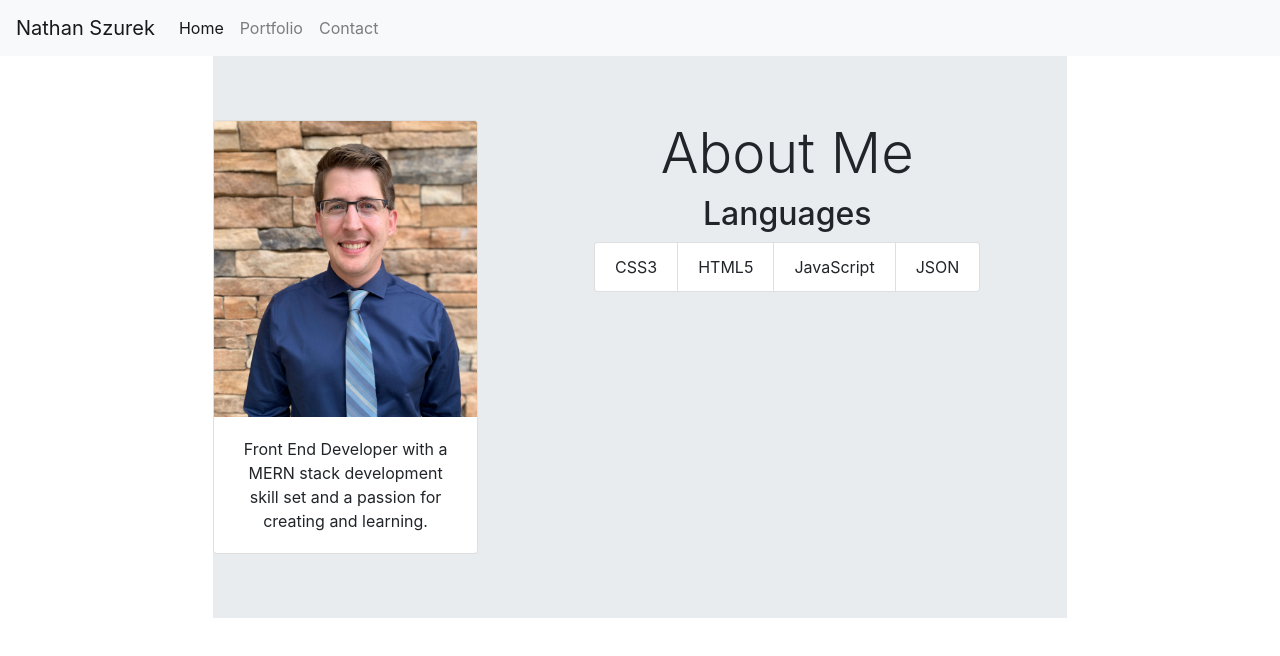
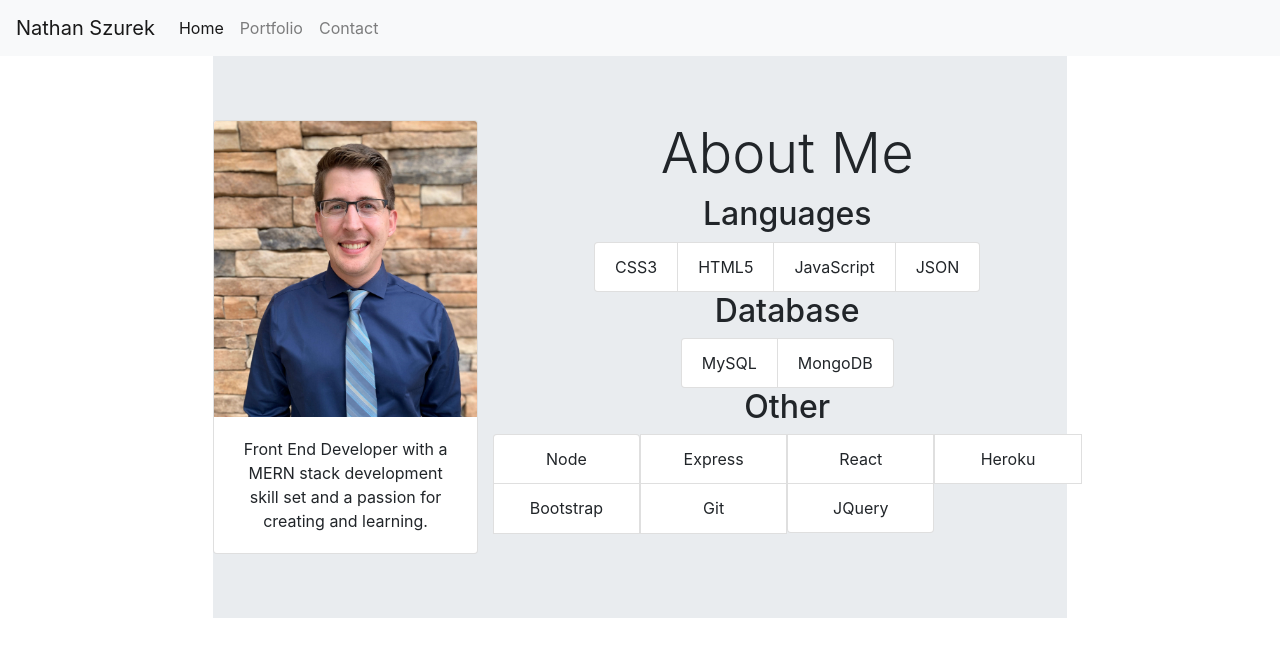
Before and after one commit to NathanSzu/Portfolio, a React (Create React App) app in the folder client/: page / in a window 1280 px wide. Shown: the top 656 px of the page. Built offline with nearby package versions, Linux system fonts and the light colour scheme.

Commit message:
Added database and other skills

```diff
--- a/client/src/pages/Home.js
+++ b/client/src/pages/Home.js
@@ -4,7 +4,8 @@ import dataSet from '../utils/PortfolioInfo'
 
 export default function Home() {
     const languages = dataSet.all.languages
-    console.log(languages)
+    const databases = dataSet.all.database
+    const others = dataSet.all.other
 
     return (
         <div>
@@ -24,6 +25,22 @@ export default function Home() {
                                     </li>
                                 ))}
                             </ul>
+                            <h2>Database</h2>
+                            <ul className="list-group list-group-horizontal-md justify-content-center">
+                                {databases.map((database) => (
+                                    <li className="list-group-item">
+                                        {database}
+                                    </li>
+                                ))}
+                            </ul>
+                            <h2>Other</h2>
+                            <div className="row">
+                                {others.map((other) => (
+                                    <div className="list-group-item col-md-3">
+                                        {other}
+                                    </div>
+                                ))}
+                            </div>
                         </div>
                     </div>
                 </div>
--- a/client/src/utils/PortfolioInfo.js
+++ b/client/src/utils/PortfolioInfo.js
@@ -17,8 +17,7 @@ export default {
             "Heroku",
             "Bootstrap",
             "Git",
-            "JQuery",
-            "Microsoft Office Suite"
+            "JQuery"
         ]
     }
 }
```
